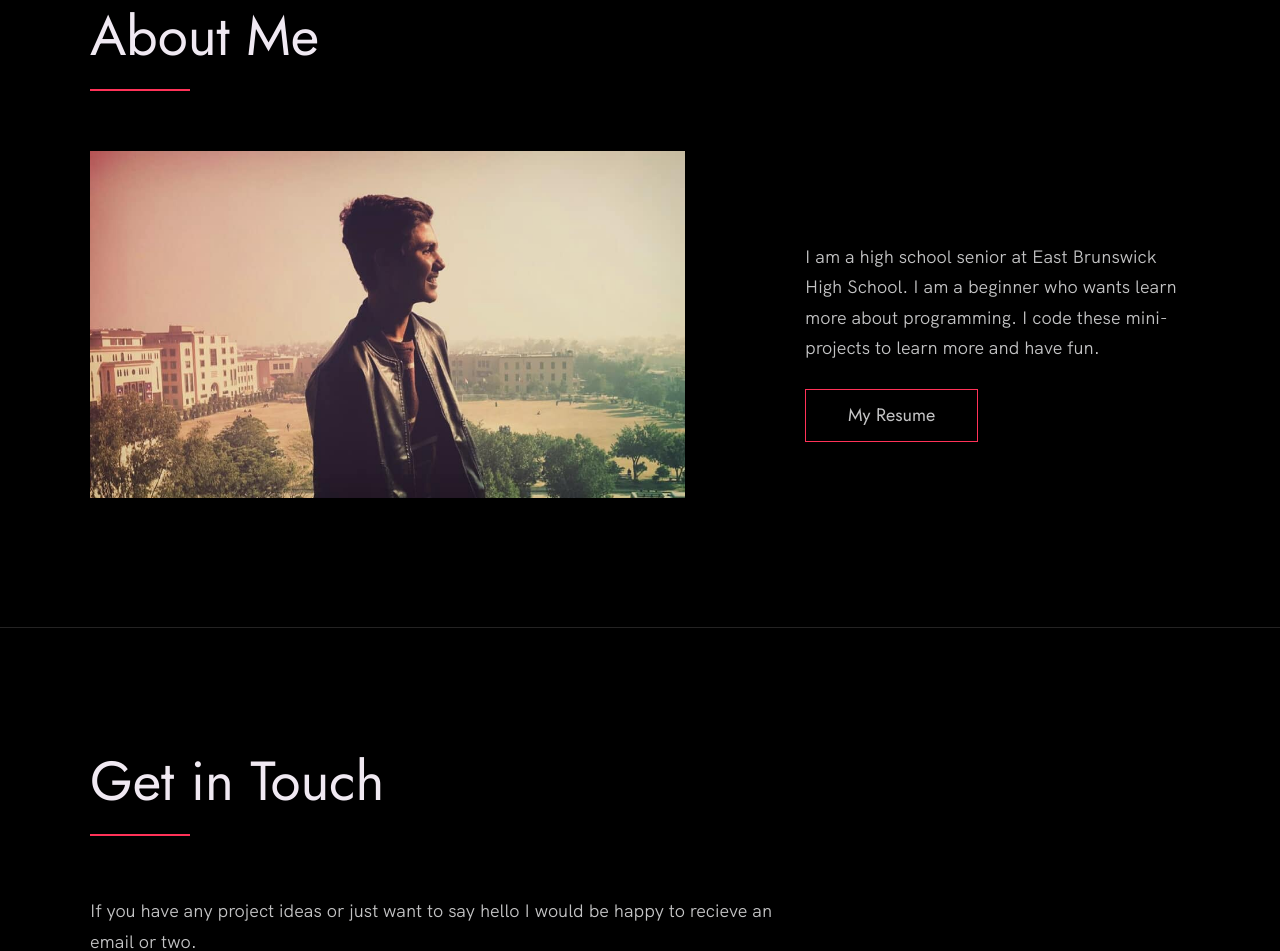
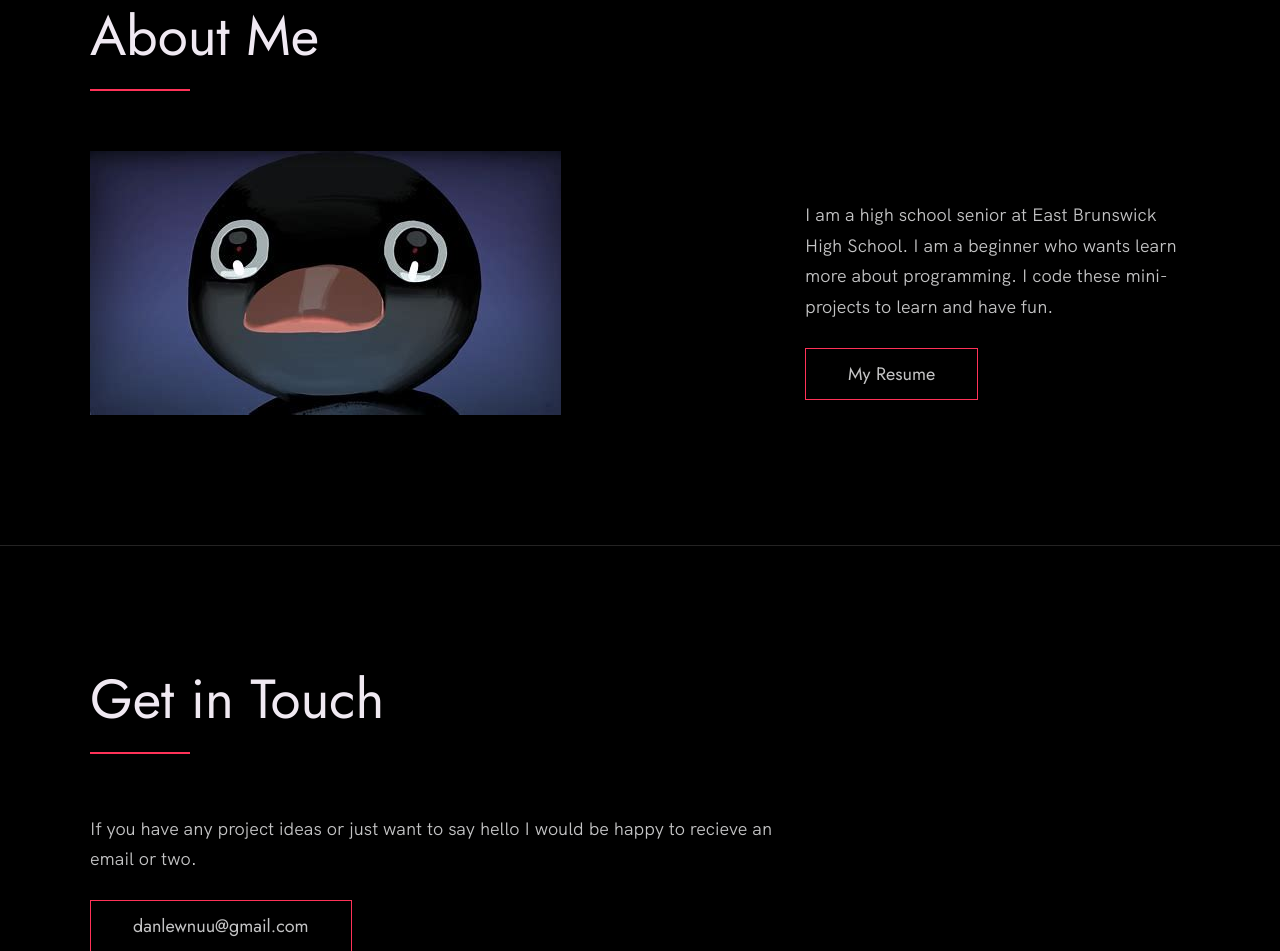
Before and after one commit to nuuenkdaniel/portfolio, a plain HTML site: page index.html in a window 1280 px wide. Shown: the part 2284-3235 px from the top of the page. Drawn offline with Linux system fonts and the light colour scheme.

Commit message:
replaced about image with nootnoot

```diff
--- a/index.html
+++ b/index.html
@@ -126,7 +126,7 @@
             <p>
               I am a high school senior at East Brunswick High School. I am
               a beginner who wants learn more about programming. I code these
-              mini-projects to learn more and have fun.
+              mini-projects to learn and have fun.
             </p>
             <!-- Provide a link to your resume -->
             <a href="#" class="btn">My Resume</a>
@@ -134,7 +134,7 @@
 
           <div class="about__photo-container">
             <!-- Add a nice photo of yourself -->
-            <img class="about__photo" src="./images/syed-ali-hussnain.jpg" alt="" />
+            <img class="about__photo" src="./images/nootnoot.jpg" alt="" />
           </div>
         </div>
       </div>
```
Also changed, not shown: images/lighthouse-report.png (deleted), images/nootnoot.jpg (added), images/project-1.png (deleted), images/project-2.png (deleted), images/project-3.png (deleted), images/syed-ali-hussnain.jpg (deleted).
